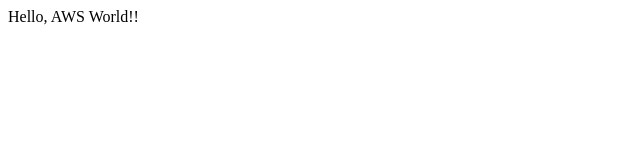
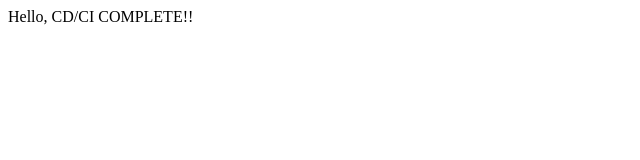
Before and after one commit to mimitanpopo123-create/Git-LastWork, a plain HTML site: page src/index.html in a window 1280 px wide. Shown: the full height of the page, 0-640 px from the left. Drawn offline with Linux system fonts and the light colour scheme.

Commit message:
html change

```diff
--- a/src/index.html
+++ b/src/index.html
@@ -6,6 +6,6 @@
   <title>CI/CDハンズオン</title>
 </head>
 <body>
-  Hello, AWS World!!
+  Hello, CD/CI COMPLETE!!
 </body>
 </html>
```
